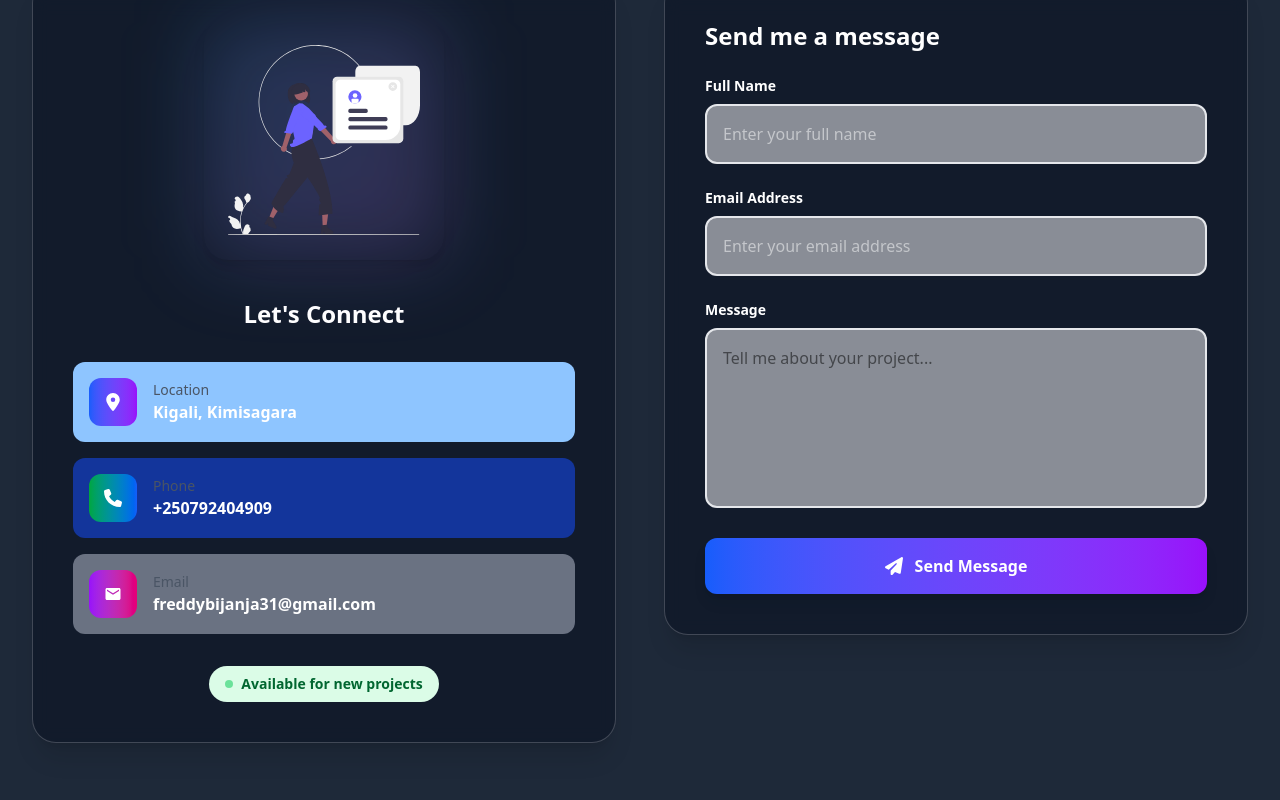
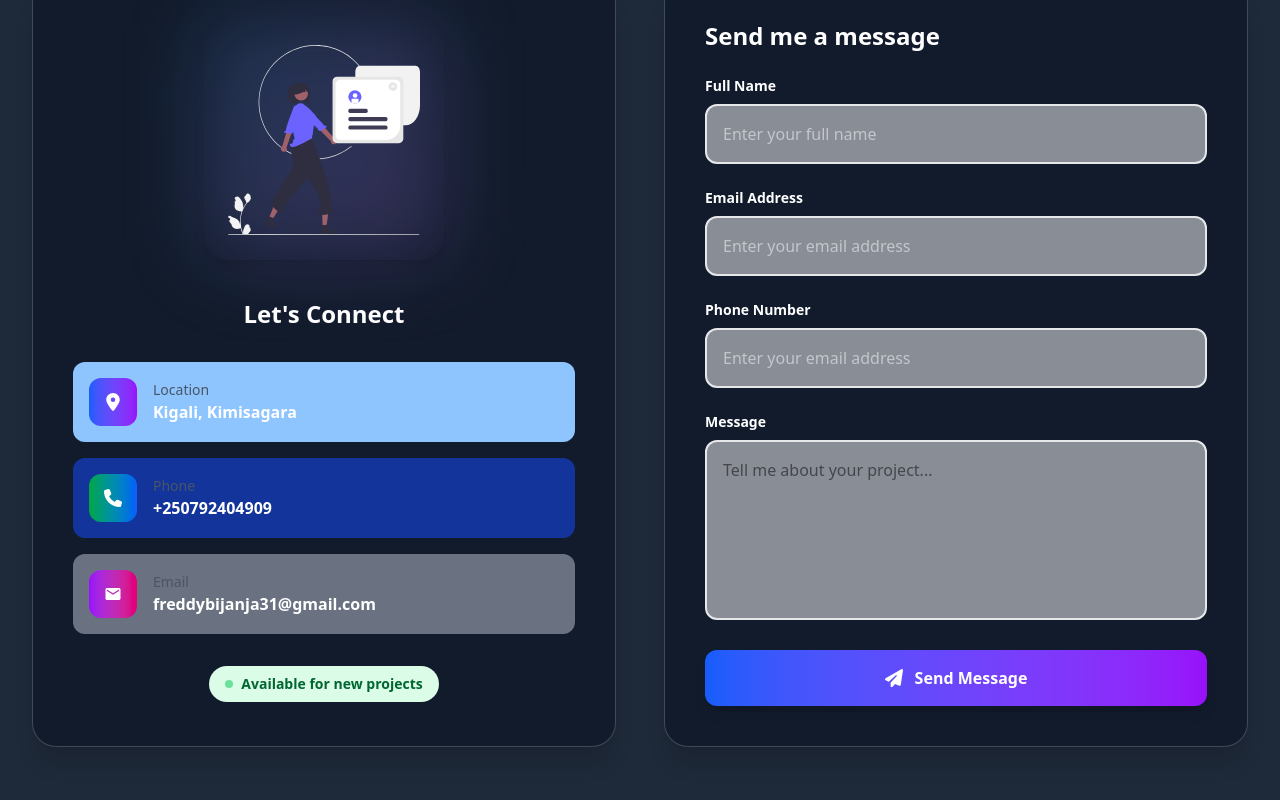
Before and after one commit to Freddy-bij/Personal_Portfolio, a React (Vite) app: page / in a window 1280 px wide. Shown: the part 6011-6811 px from the top of the page. Built offline with nearby package versions, Linux system fonts and the light colour scheme.

Commit message:
add integration backend to frontend

```diff
--- a/src/Components/SectContact.jsx
+++ b/src/Components/SectContact.jsx
@@ -3,82 +3,107 @@ import { useContext, useRef, useState } from "react"
 import emailjs from "@emailjs/browser"
 import { ToastContainer, toast } from "react-toastify"
 import "react-toastify/dist/ReactToastify.css"
-import { FaLocationDot, FaPhone, FaPaperPlane } from "react-icons/fa6"
+import { FaLocationDot, FaPhone, FaPaperPlane,  } from "react-icons/fa6"
 import { MdEmail } from "react-icons/md"
 import { motion } from "framer-motion"
 import { filsContent } from "../contents/apiContent"
 
+
 const SectContact = () => {
   const { isChange, setIsChange } = useContext(filsContent)
-  const form = useRef()
-  const [errors, setErrors] = useState({})
-  const [isSubmitting, setIsSubmitting] = useState(false)
+const [errors, setErrors] = useState({});
+const [isSubmitting, setIsSubmitting] = useState(false);
+const [formData, setFormData] = useState({
+  name: "",
+  email: "",
+  phone: "",
+  message: ""
+});
 
-  const validateForm = (data) => {
-    const newErrors = {}
-    if (!data.from_name.trim()) {
-      newErrors.from_name = "Name is required."
+
+const validateForm = (values) => {
+  const errors = {};
+
+  if (!values.name.trim()) {
+    errors.name = "Please enter your name";
   }
-    if (!data.from_email.trim()) {
-      newErrors.from_email = "Email is required."
-    } else if (!/^[^\s@]+@[^\s@]+\.[^\s@]+$/.test(data.from_email)) {
-      newErrors.from_email = "Invalid email format."
+  if (!values.email.trim()) {
+    errors.email = "Please enter your email";
+  } else if (!/^\S+@\S+\.\S+$/.test(values.email)) {
+    errors.email = "Enter a valid email";
   }
-    if (!data.message.trim()) {
-      newErrors.message = "Message is required."
+  if (!values.phone.trim()) {
+    errors.phone = "Please enter your phone number";
+
+  }else if (!/^\+?[1-9]\d{1,14}$/.test(values.phone)) {
+    errors.phone = "Enter a valid phone number";
   }
-    return newErrors
+  if (!values.message.trim()) {
+    errors.message = "Please write a message";
   }
 
-  const sendEmail = (e) => {
-    e.preventDefault()
-    setIsSubmitting(true)
+  return errors;
+};
 
-    const data = {
-      from_name: form.current.from_name.value,
-      from_email: form.current.from_email.value,
-      message: form.current.message.value,
+const handlechange = (e) => {
+  setFormData({ ...formData, [e.target.name]: e.target.value });
+
+
+  if (errors[e.target.name]) {
+    setErrors({ ...errors, [e.target.name]: "" });
+  }
+};
+
+
+const handleSubmit = async (e) => {
+  e.preventDefault();
+
+  const validationErrors = validateForm(formData);
+  setErrors(validationErrors);
+
+
+  if (Object.keys(validationErrors).length > 0) {
+    return;
   }
 
-    const validationErrors = validateForm(data)
-    setErrors(validationErrors)
+  setIsSubmitting(true);
 
-    if (Object.keys(validationErrors).length > 0) {
-      toast.error(" Please fix the errors before sending.", {
+  try {
+    const response = await fetch("http://localhost:5000/api/contact", {
+      method: "POST",
+      headers: { "Content-Type": "application/json" },
+      body: JSON.stringify(formData)
+    });
+
+    const data = await response.json();
+
+    if (data.success) {
+      toast.success("Message sent successfully!", {
         position: "top-center",
         autoClose: 3000,
-        theme: "dark",
-      })
-      setIsSubmitting(false)
-      return
+        theme: "colored"
+      });
+
+      setFormData({ name: "", email: "", phone: "" , message: "" });
+    } else {
+      toast.error(data.message, {
+        position: "top-center",
+        autoClose: 3000,
+        theme: "dark"
+      });
     }
 
-    emailjs
-      .sendForm("service_zo3i5y4", "template_s01cp66", form.current, {
-        publicKey: "utz4OsEk8a0S0BuJS",
-      })
-      .then(
-        () => {
-          toast.success(" Message successfully sent!", {
+  } catch (error) {
+    toast.error("Oops, something went wrong", {
       position: "top-center",
       autoClose: 3000,
-            theme: "dark",
-          })
-          form.current.reset()
-          setErrors({})
-          setIsSubmitting(false)
-        },
-        (error) => {
-          toast.error("Failed to send message. Try again!", {
-            position: "top-center",
-            autoClose: 3000,
-            theme: "dark",
-          })
-          console.log("FAILED...", error.text)
-          setIsSubmitting(false)
-        },
-      )
+      theme: "dark"
+    });
   }
+
+  setIsSubmitting(false);
+};
+
 
   return (
     <div id="contact" className="min-h-screen  py-12 sm:py-16 lg:py-24">
@@ -202,39 +227,75 @@ const SectContact = () => {
             <div className= {`backdrop-blur-sm rounded-2xl sm:rounded-3xl p-6 sm:p-8 lg:p-10 shadow-xl border border-white/20 ${isChange ? "bg-gray-900/80" :"bg-gray-300"}`}>
               <h3 className="text-xl sm:text-2xl font-bold  mb-6">Send me a message</h3>
 
-              <form ref={form} onSubmit={sendEmail} className="space-y-6">
+              <form  onSubmit={handleSubmit} className="space-y-6">
                 <div>
                   <label className="block text-sm font-semibold  mb-2">Full Name</label>
                   <input
                     type="text"
-                    name="from_name"
+                    name="name"
+                    value={formData.name}
+                    onChange={ (e) => {
+                      handlechange(e)
+                      if (errors.name) setErrors({...errors, name: ""});
+                    }}
                     placeholder="Enter your full name"
                     className={`w-full p-4 bg-white/50   border-2 rounded-xl outline-none  focus:shadow-lg ${
-                      errors.from_name ? "border-red-500 focus:border-red-500" : " focus:border-blue-500"
+                      errors.name ? "border-red-500 focus:border-red-500" : " focus:border-blue-500"
                     } ${isChange ? "border-gray-200" : "bg-gray-900"}`}
                   />
-                  {errors.from_name && <p className="text-red-600 text-sm mt-2">{errors.from_name}</p>}
+                  {errors.name && <p className="text-red-600 text-sm mt-2">{errors.name}</p>}
                 </div>
 
                 <div>
                   <label className="block text-sm font-semibold  mb-2">Email Address</label>
                   <input
                     type="email"
-                    name="from_email"
+                    name="email"
+                    value={formData.email}
+                    onChange={ (e) => {
+                      handlechange(e)
+                      if (errors.email) setErrors({...errors, email: ""});
+                    }}
                     placeholder="Enter your email address"
                     className={`w-full p-4 bg-white/50   border-2 rounded-xl outline-none   focus:shadow-lg ${
-                      errors.from_email
+                      errors.email
                         ? "border-red-500 focus:border-red-500"
                         : " focus:border-blue-500"
                     } ${isChange ? "border-gray-200" : "bg-gray-900"}`}
                   />
-                  {errors.from_email && <p className="text-red-600 text-sm mt-2">{errors.from_email}</p>}
+                  {errors.email && <p className="text-red-600 text-sm mt-2">{errors.email}</p>}
+                </div>
+
+
+                <div>
+                  <label className="block text-sm font-semibold  mb-2">Phone Number</label>
+                  <input
+                    type="phone"
+                    name="phone"
+                    value={formData.phone}
+                    onChange={ (e) => {
+                      handlechange(e)
+                      if (errors.phone) setErrors({...errors, phone: ""});
+                    }}
+                    placeholder="Enter your email address"
+                    className={`w-full p-4 bg-white/50   border-2 rounded-xl outline-none   focus:shadow-lg ${
+                      errors.phone
+                        ? "border-red-500 focus:border-red-500"
+                        : " focus:border-blue-500"
+                    } ${isChange ? "border-gray-200" : "bg-gray-900"}`}
+                  />
+                  {errors.phone && <p className="text-red-600 text-sm mt-2">{errors.phone}</p>}
                 </div>
 
                 <div>
                   <label className="block text-sm font-semibold  mb-2">Message</label>
                   <textarea
                     name="message"
+                    value={formData.message}
+                    onChange={(e) =>{
+                      handlechange(e)
+                      if ( errors.message) setErrors({...errors, message: ""});
+                    }}
                     placeholder="Tell me about your project..."
                     rows="6"
                     className={`w-full p-4 bg-white/50 text-black border-2 rounded-xl outline-none transition-all duration-300 focus:bg-white focus:shadow-lg resize-none ${
```
Also changed, not shown: 2 other files (tests, documents, lock files or other folders). Lines whose indentation alone changed are shown as unchanged.
